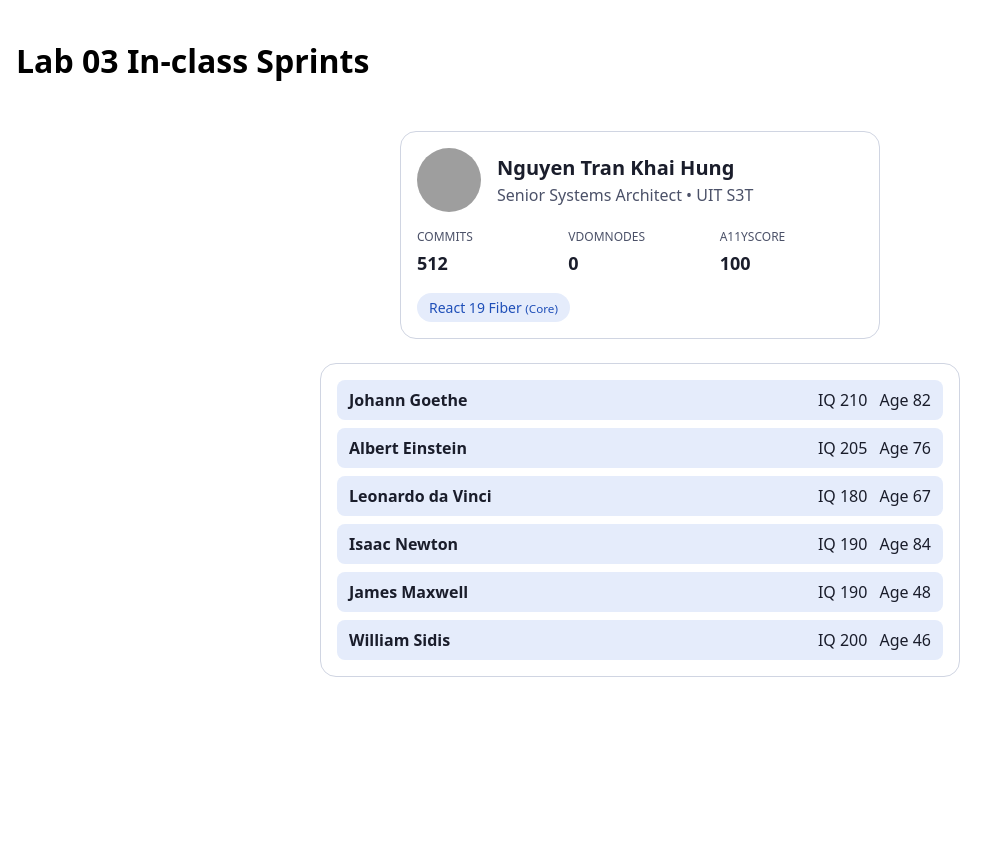
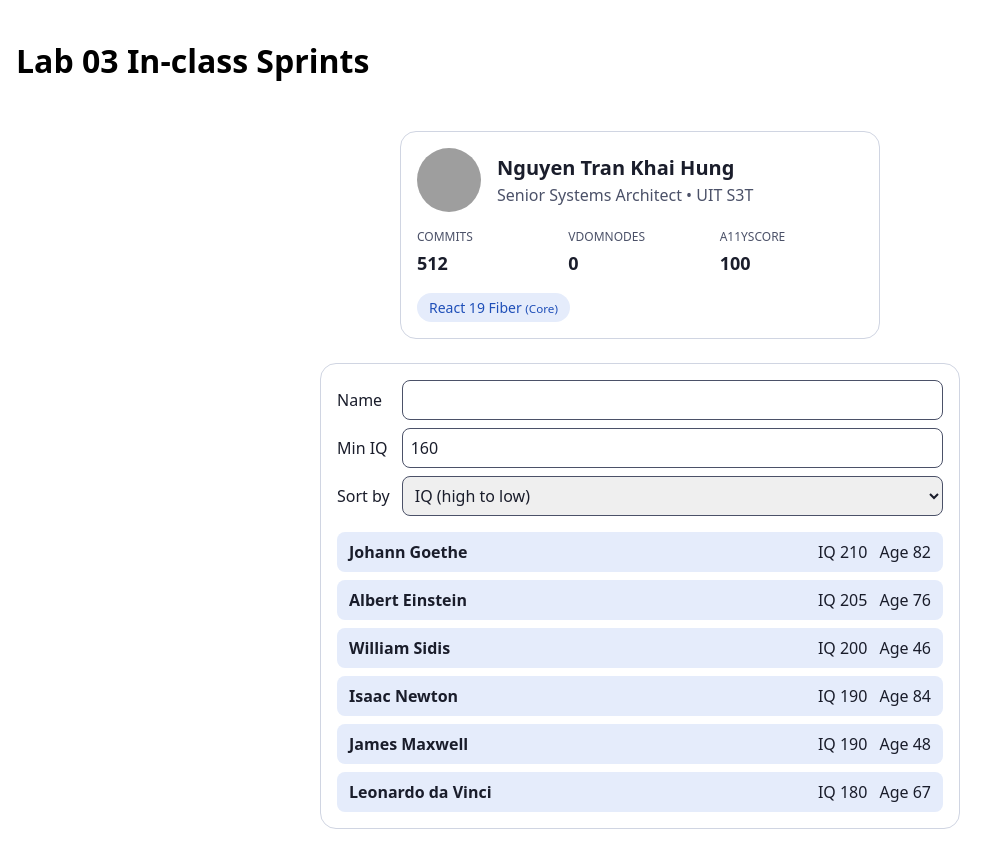
Before and after one commit to Ac-2836/WebDev-Lab03-Inclass, a React (Vite) app: page / in a window 1280 px wide. Shown: the whole page, without its empty margins (0-1005 px from the left). Before the commit the page ends 800 px from the top, so only its background shows below. Built offline with nearby package versions, Linux system fonts and the light colour scheme; grey boxes are pictures that could not be loaded.

Commit message:
feat(ex2): add search, IQ filter & toSorted

```diff
--- a/src/components/ScientistDirectory.jsx
+++ b/src/components/ScientistDirectory.jsx
@@ -1,4 +1,4 @@
-import { useState } from 'react';
+import { useId, useState } from 'react';
 import styles from './ScientistDirectory.module.css';
 
 export const SMART_PEOPLE = [
@@ -11,12 +11,59 @@ export const SMART_PEOPLE = [
 ];
 
 export function ScientistDirectory({ initialData = SMART_PEOPLE }) {
+  const queryId = useId();
+  const minIqId = useId();
+  const sortId = useId();
   const [people] = useState(initialData);
+  const [query, setQuery] = useState('');
+  const [minIq, setMinIq] = useState(160);
+  const [sortBy, setSortBy] = useState('iq-desc');
+
+  // Derived during render: no extra state, no useEffect, one render pass.
+  const needle = query.trim().toLowerCase();
+  const visible = people
+    .filter((p) => p.name.toLowerCase().includes(needle) && p.iq >= minIq)
+    .toSorted((a, b) => (sortBy === 'iq-desc' ? b.iq - a.iq : a.age - b.age));
+
+  const handleMinIq = (e) => {
+    const value = e.target.valueAsNumber;
+    setMinIq(Number.isNaN(value) ? 0 : value);
+  };
 
   return (
     <section className={styles.directory} aria-label='Pioneer Directory'>
+      <form
+        className={styles.controls}
+        role='search'
+        onSubmit={(e) => e.preventDefault()}
+      >
+        <label htmlFor={queryId}>Name</label>
+        <input
+          id={queryId}
+          type='search'
+          value={query}
+          onChange={(e) => setQuery(e.target.value)}
+        />
+        <label htmlFor={minIqId}>Min IQ</label>
+        <input
+          id={minIqId}
+          type='number'
+          min='0'
+          value={minIq}
+          onChange={handleMinIq}
+        />
+        <label htmlFor={sortId}>Sort by</label>
+        <select
+          id={sortId}
+          value={sortBy}
+          onChange={(e) => setSortBy(e.target.value)}
+        >
+          <option value='iq-desc'>IQ (high to low)</option>
+          <option value='age-asc'>Age (young to old)</option>
+        </select>
+      </form>
       <ul className={styles.list}>
-        {people.map((p) => (
+        {visible.map((p) => (
           <li key={p.id} className={styles.row}>
             <span className={styles.name}>{p.name}</span>
             <span>IQ {p.iq}</span>
--- a/src/components/ScientistDirectory.module.css
+++ b/src/components/ScientistDirectory.module.css
@@ -52,3 +52,21 @@
     grid-column: 1 / -1;
   }
 }
+
+.controls {
+  display: grid;
+  grid-template-columns: auto 1fr;
+  align-items: center;
+  gap: 0.5rem 0.75rem;
+}
+
+.controls input,
+.controls select {
+  width: 100%;
+  min-height: 2.5rem;
+  padding: 0.375rem 0.5rem;
+  font: inherit;
+  color: var(--text-main);
+  border: 1px solid var(--text-muted);
+  border-radius: 8px;
+}
```
